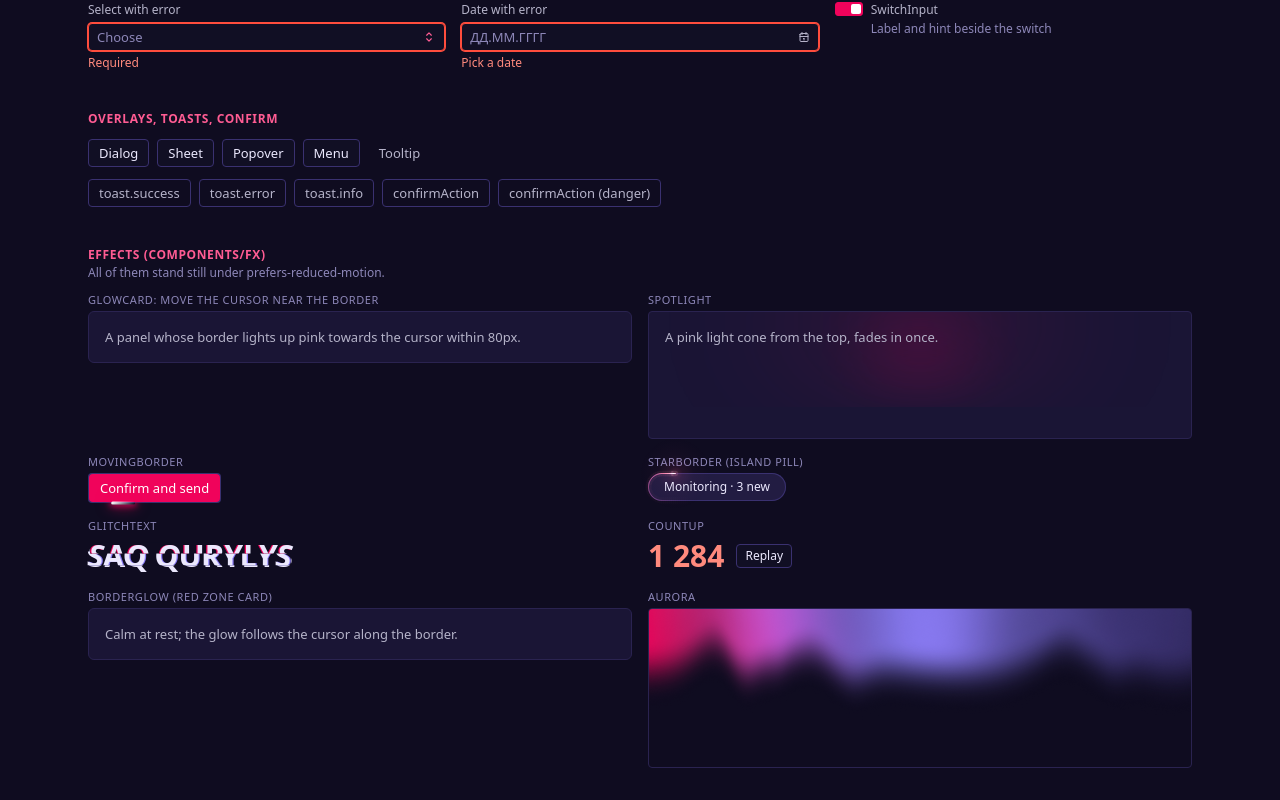
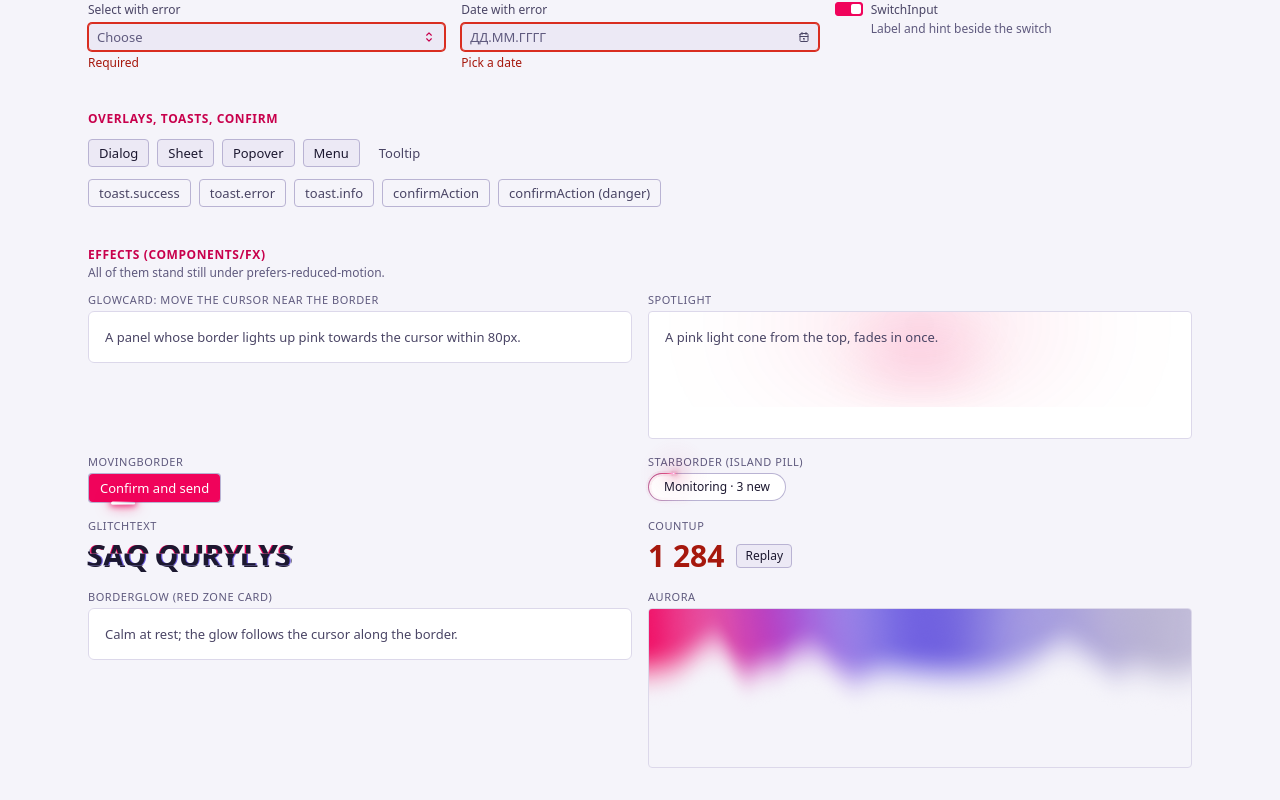
Before and after one commit to amblackrust/saq-qurylys, a React (Vite) app in the folder frontend/: page /_kit in a window 1280 px wide. Shown: the part 2035-2835 px from the top of the page. Built offline with nearby package versions, Linux system fonts and the light colour scheme.

Commit message:
feat(ui): single light theme, large-font toggle and print styles

```diff
--- a/frontend/index.html
+++ b/frontend/index.html
@@ -1,11 +1,11 @@
 <!doctype html>
-<html lang="ru" class="dark">
+<html lang="ru">
   <head>
     <meta charset="UTF-8" />
     <link rel="icon" type="image/svg+xml" href="/favicon.svg" />
     <meta name="viewport" content="width=device-width, initial-scale=1.0" />
-    <meta name="color-scheme" content="dark" />
-    <meta name="theme-color" content="#0f0c20" />
+    <meta name="color-scheme" content="light" />
+    <meta name="theme-color" content="#f5f4fa" />
     <title>SAQ QURYLYS</title>
   </head>
   <body>
--- a/frontend/src/components/ui/sonner.tsx
+++ b/frontend/src/components/ui/sonner.tsx
@@ -8,7 +8,7 @@ import { Toaster as Sonner, type ToasterProps } from 'sonner';
 function Toaster(props: ToasterProps) {
   return (
     <Sonner
-      theme="dark"
+      theme="light"
       position="top-right"
       visibleToasts={4}
       icons={{
--- a/frontend/src/components/zoneColor.ts
+++ b/frontend/src/components/zoneColor.ts
@@ -11,8 +11,8 @@ export function zoneColor(zone: Zone | null | undefined): string {
 
 /** Concrete hex values for canvas/WebGL (maplibre) where CSS variables are unavailable. Mirror tokens.css. */
 export const ZONE_HEX = {
-  green: '#34d17b',
-  yellow: '#f5b83d',
-  red: '#ff4d3d',
-  none: '#7d7899',
+  green: '#1f9d57',
+  yellow: '#d99a0b',
+  red: '#d92d20',
+  none: '#8a85a3',
 } as const;
--- a/frontend/src/i18n/locales/kk/common.ts
+++ b/frontend/src/i18n/locales/kk/common.ts
@@ -5,6 +5,7 @@ const common: typeof ru = {
   appName: 'SAQ QURYLYS',
   error: 'Қате',
   cancel: 'Бас тарту',
+  print: 'Басып шығару',
   save: 'Сақтау',
   create: 'Құру',
   add: 'Қосу',
@@ -104,6 +105,7 @@ const common: typeof ru = {
     menu: 'Бөлімдер',
     utilities: 'Әрекеттер мен баптаулар',
     askAi: 'ЖИ-ден сұрау',
+    largeFont: 'Ірі қаріп',
   },
   demo: {
     badge: 'ДЕМО',
--- a/frontend/src/i18n/locales/ru/common.ts
+++ b/frontend/src/i18n/locales/ru/common.ts
@@ -2,6 +2,7 @@ const common = {
   appName: 'SAQ QURYLYS',
   error: 'Ошибка',
   cancel: 'Отмена',
+  print: 'Печать',
   save: 'Сохранить',
   create: 'Создать',
   add: 'Добавить',
@@ -101,6 +102,7 @@ const common = {
     menu: 'Разделы',
     utilities: 'Действия и настройки',
     askAi: 'Спросить ИИ',
+    largeFont: 'Крупный шрифт',
   },
   demo: {
     badge: 'ДЕМО',
--- /dev/null
+++ b/frontend/src/lib/preferences.ts
@@ -0,0 +1,50 @@
+import { useState } from 'react';
+
+const FONT_KEY = 'saq_font';
+
+function readLargeFont(): boolean {
+  try {
+    return localStorage.getItem(FONT_KEY) === 'large';
+  } catch {
+    return false;
+  }
+}
+
+function applyLargeFont(large: boolean): void {
+  if (large) document.documentElement.dataset.font = 'large';
+  else delete document.documentElement.dataset.font;
+}
+
+/** Applies stored display preferences before the first render, so there is no flash of the default size. */
+export function applyStoredPreferences(): void {
+  applyLargeFont(readLargeFont());
+}
+
+/** Large-font switch (scale in tokens.css). The choice is remembered on this device. */
+export function useLargeFont(): [boolean, (large: boolean) => void] {
+  const [large, setLarge] = useState(readLargeFont);
+  const update = (next: boolean) => {
+    setLarge(next);
+    applyLargeFont(next);
+    try {
+      if (next) localStorage.setItem(FONT_KEY, 'large');
+      else localStorage.removeItem(FONT_KEY);
+    } catch {
+      // Persistence is best-effort.
+    }
+  };
+  return [large, update];
+}
+
+/** Collapsed <details> would print empty: open them for the print job and restore afterwards. */
+export function openDetailsForPrint(): void {
+  let closed: HTMLDetailsElement[] = [];
+  window.addEventListener('beforeprint', () => {
+    closed = Array.from(document.querySelectorAll<HTMLDetailsElement>('details:not([open])'));
+    closed.forEach((el) => (el.open = true));
+  });
+  window.addEventListener('afterprint', () => {
+    closed.forEach((el) => (el.open = false));
+    closed = [];
+  });
+}
--- a/frontend/src/main.tsx
+++ b/frontend/src/main.tsx
@@ -5,6 +5,10 @@ import './theme/global.css';
 import './i18n';
 import { App } from './App';
 import { Providers } from './Providers';
+import { applyStoredPreferences, openDetailsForPrint } from './lib/preferences';
+
+applyStoredPreferences();
+openDetailsForPrint();
 
 createRoot(document.getElementById('root')!).render(
   <StrictMode>
--- a/frontend/src/theme/app.css
+++ b/frontend/src/theme/app.css
@@ -9,9 +9,6 @@
 @import '@fontsource/play/400.css';
 @import '@fontsource/play/700.css';
 @import './tokens.css';
-
-/* The theme is dark all the time (<html class="dark">), so `dark:` is available but never needed. */
-@custom-variant dark (&:is(.dark, .dark *));
 
 /* No default Tailwind palette: every color comes from a token. */
 @theme {
@@ -100,11 +97,11 @@
   --font-sans: var(--font-sans);
   --font-heading: var(--font-heading);
   --font-mono: var(--font-mono);
-  --text-3xs: 10px;
+  --text-3xs: calc(10px * var(--font-scale));
   --text-3xs--line-height: 1.3;
-  --text-2xs: 11px;
+  --text-2xs: calc(11px * var(--font-scale));
   --text-2xs--line-height: 1.3;
-  --text-sm: 13px;
+  --text-sm: calc(13px * var(--font-scale));
   --text-sm--line-height: 1.4;
 
   --ease-out-soft: var(--ease);
@@ -234,6 +231,10 @@
 }
 
 @layer base {
+  html {
+    font-size: calc(100% * var(--font-scale));
+  }
+
   * {
     @apply border-border outline-ring/50;
   }
--- a/frontend/src/theme/global.css
+++ b/frontend/src/theme/global.css
@@ -6,7 +6,7 @@
   html {
     -webkit-text-size-adjust: 100%;
     /* Quiet scrollbars that blend into the surface instead of the browser's default track. */
-    scrollbar-color: rgba(235, 232, 253, 0.22) transparent;
+    scrollbar-color: rgba(40, 26, 100, 0.28) transparent;
   }
 
   body {
@@ -14,7 +14,7 @@
     background: var(--bg);
     color: var(--text);
     font-family: var(--font-sans);
-    font-size: 14px;
+    font-size: calc(14px * var(--font-scale));
     line-height: 1.5;
     -webkit-font-smoothing: antialiased;
     -moz-osx-font-smoothing: grayscale;
@@ -74,7 +74,7 @@
   }
 
   ::selection {
-    background: rgba(240, 3, 91, 0.35);
+    background: rgba(240, 3, 91, 0.22);
     color: var(--text);
   }
 
@@ -94,3 +94,56 @@
     scroll-behavior: auto !important;
   }
 }
+
+/* Print: the card on white paper, without chrome. */
+@media print {
+  :root {
+    --bg: #fff;
+    --surface: #fff;
+    --surface-raised: #fff;
+    --surface-sunken: #fff;
+    --text: #000;
+    --text-2: #000;
+    --text-3: #333;
+    --link: #000;
+    --accent-text: #000;
+    --shadow-1: none;
+    --shadow-2: none;
+    --shadow-glow: none;
+    --shadow-window: none;
+    --font-scale: 1;
+  }
+
+  html,
+  body {
+    background: #fff !important;
+    color: #000 !important;
+  }
+
+  *,
+  *::before,
+  *::after {
+    box-shadow: none !important;
+    text-shadow: none !important;
+    animation: none !important;
+  }
+
+  [data-print='hide'],
+  [data-sonner-toaster],
+  button {
+    display: none !important;
+  }
+
+  main {
+    max-width: none !important;
+    padding: 0 !important;
+  }
+
+  section,
+  article,
+  tr,
+  figure,
+  [data-slot='card'] {
+    break-inside: avoid;
+  }
+}
--- a/frontend/src/theme/tokens.css
+++ b/frontend/src/theme/tokens.css
@@ -1,67 +1,70 @@
 /*
- * Design tokens: the single dark "Fatality" theme (docs/UI.md §3).
+ * Design tokens: the single light "Fatality" theme (docs/UI.md §3).
  * Pink is brand and interaction only; zone colors are for zones only.
  * Every color in the app comes from a token defined here. Tailwind sees them through `@theme inline` in app.css.
  */
 :root {
-  color-scheme: dark;
+  color-scheme: light;
 
   /* Surfaces */
-  --bg: #0f0c20;
-  --surface: #1a1535;
-  --surface-raised: #221c42;
-  --surface-sunken: #110f24;
-  --surface-glass: rgba(26, 21, 53, 0.82);
-  --hover: rgba(235, 232, 253, 0.05);
-  --pressed: rgba(235, 232, 253, 0.09);
-  --scrim: rgba(5, 3, 12, 0.72);
+  --bg: #f5f4fa;
+  --surface: #ffffff;
+  --surface-raised: #ffffff;
+  --surface-sunken: #ece9f5;
+  --surface-glass: rgba(255, 255, 255, 0.88);
+  --hover: rgba(40, 26, 100, 0.06);
+  --pressed: rgba(40, 26, 100, 0.11);
+  --scrim: rgba(28, 24, 48, 0.5);
 
   /* Lines */
-  --border: #2a2350;
-  --border-strong: #3a3170;
+  --border: #dcd8ea;
+  --border-strong: #b9b3d3;
 
   /* Text */
-  --text: #ebe8fd;
-  --text-2: #b5b3c9;
-  --text-3: #8d87b8;
-  --text-disabled: #5f597d;
+  --text: #1c1830;
+  --text-2: #4a4565;
+  --text-3: #5f5a7e;
+  --text-disabled: #9a96b3;
 
   /* Brand and interaction */
   --accent: #f0035b;
-  --accent-hover: #ff2d75;
-  --accent-text: #ff5c93;
+  --accent-hover: #d6024f;
+  --accent-text: #c8004c;
   --accent-ink: #ffffff;
-  --accent-glow: rgba(240, 3, 91, 0.45);
-  --link: #ff7aa8;
-  --focus: #ff5c93;
+  --accent-glow: rgba(240, 3, 91, 0.18);
+  --link: #b8003f;
+  --focus: #c8004c;
 
   /* Zones: base, tinted background, readable ink */
-  --zone-green: #34d17b;
-  --zone-green-bg: rgba(52, 209, 123, 0.14);
-  --zone-green-ink: #7ee8ad;
-  --zone-yellow: #f5b83d;
-  --zone-yellow-bg: rgba(245, 184, 61, 0.14);
-  --zone-yellow-ink: #ffd27a;
-  --zone-red: #ff4d3d;
-  --zone-red-bg: rgba(255, 77, 61, 0.15);
-  --zone-red-ink: #ff8a7d;
-  --zone-none: #7d7899;
-  --zone-none-bg: rgba(235, 232, 253, 0.06);
-  --zone-none-ink: #b5b3c9;
+  --zone-green: #1f9d57;
+  --zone-green-bg: #e1f5ea;
+  --zone-green-ink: #0b6335;
+  --zone-yellow: #d99a0b;
+  --zone-yellow-bg: #fcf0d0;
+  --zone-yellow-ink: #7a5300;
+  --zone-red: #d92d20;
+  --zone-red-bg: #fde4e1;
+  --zone-red-ink: #a6180d;
+  --zone-none: #8a85a3;
+  --zone-none-bg: #eae8f2;
+  --zone-none-ink: #4a4565;
 
   /* Graph */
-  --graph-developer: #8b7cf6;
+  --graph-developer: #6c5ce0;
 
   /* Shape: Fatality is almost rectangular */
   --radius-sm: 2px;
   --radius: 4px;
   --radius-lg: 6px;
   --shadow-1: 0 0 0 1px var(--border);
-  --shadow-2: 0 12px 40px rgba(0, 0, 0, 0.45), 0 0 0 1px var(--border);
-  --shadow-glow: 0 0 0 1px var(--accent-glow), 0 0 24px -6px var(--accent-glow);
-  --shadow-window: 0 0 80px -24px rgba(240, 3, 91, 0.45), 0 0 0 1px var(--border);
+  --shadow-2: 0 8px 28px rgba(40, 26, 100, 0.14), 0 0 0 1px var(--border);
+  --shadow-glow: 0 0 0 1px var(--accent-glow), 0 4px 16px -6px var(--accent-glow);
+  --shadow-window: 0 0 60px -24px rgba(240, 3, 91, 0.25), 0 0 0 1px var(--border);
 
   /* Type */
+  /* Large-font mode (html[data-font=large]) multiplies every size, px and rem alike. */
+  --font-scale: 1;
+
   --font-sans: 'Play', 'Tektur Variable', system-ui, sans-serif;
   /* Wordmark, page titles, uppercase panel headers, nav tabs: `font-heading`. Body text stays on --font-sans. */
   --font-heading: 'Tektur Variable', system-ui, sans-serif;
@@ -88,3 +91,7 @@
     --gutter: 16px;
   }
 }
+
+html[data-font='large'] {
+  --font-scale: 1.2;
+}
```
Also changed, not shown: frontend/src/features/objects/card/ObjectHeader.tsx (+7 -3 lines), frontend/src/layout/AppLayout.tsx (+18 -5 lines).
